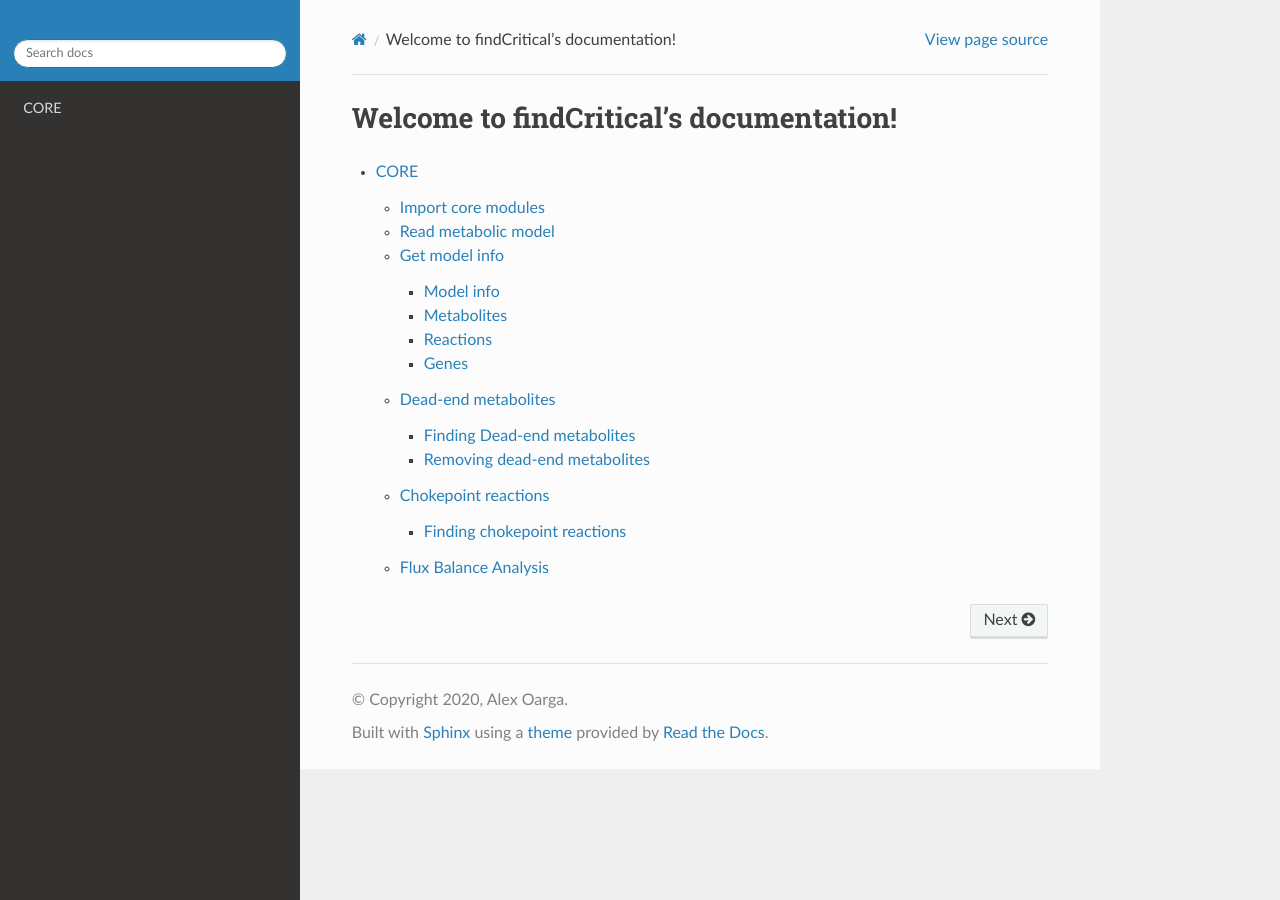
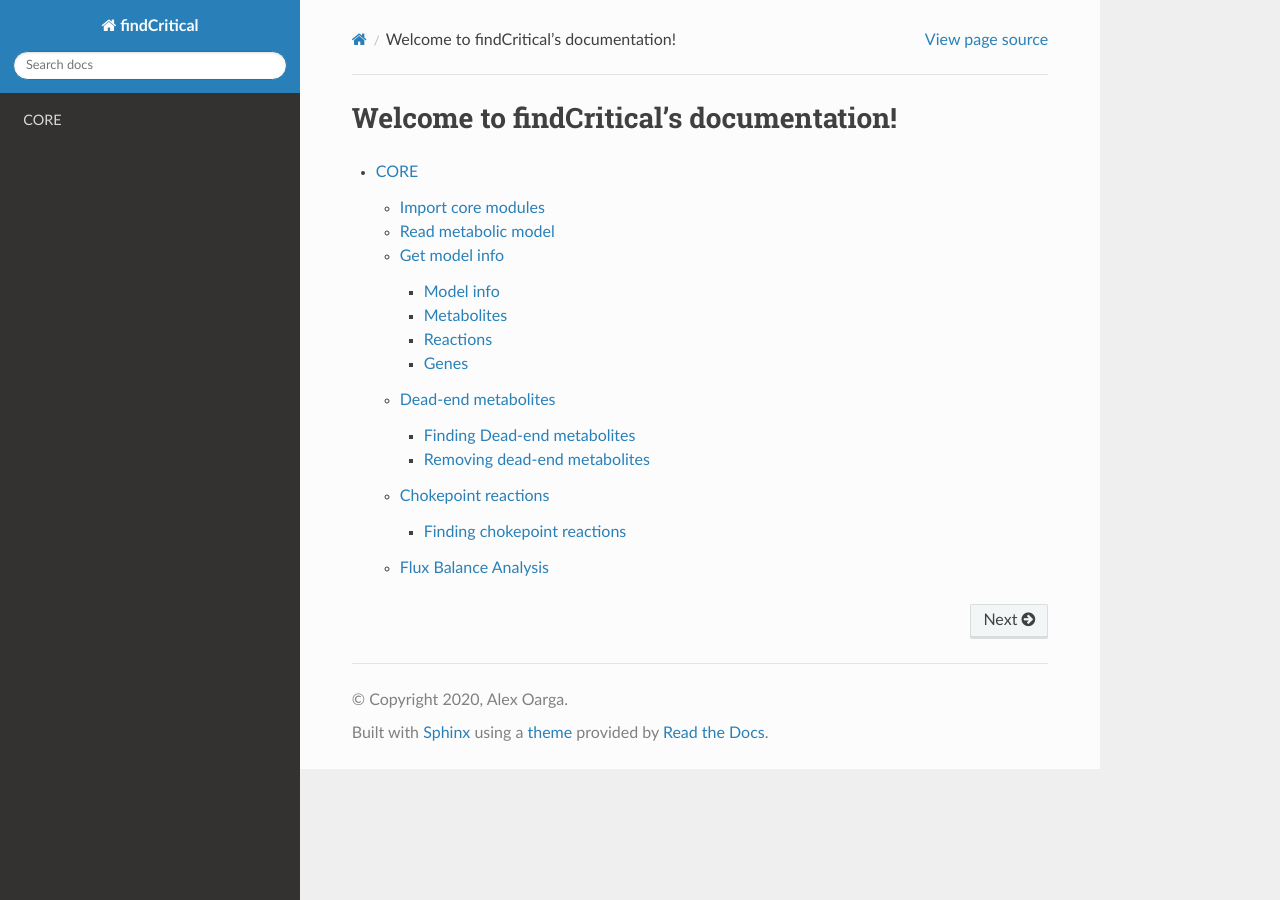
Before and after one commit to alexOarga/findCritical, a Sphinx documentation site: the page built from docs/source/index.rst, in a window 1280 px wide. Built offline with Sphinx 7.4.7 and the Read the Docs theme 2.0.0, drawn with Linux system fonts in a browser that asks for light colours.

Commit message:
trying docs

```diff
--- a/docs/source/conf.py
+++ b/docs/source/conf.py
@@ -21,16 +21,16 @@
 html_sourcelink_suffix = ''
 
 # Execute notebooks before conversion: 'always', 'never', 'auto' (default)
-#nbsphinx_execute = 'never'
+nbsphinx_execute = 'never'
 
 # Use this kernel instead of the one stored in the notebook metadata:
-#nbsphinx_kernel_name = 'python3'
+nbsphinx_kernel_name = 'python3'
 
 # List of arguments to be passed to the kernel that executes the notebooks:
 #nbsphinx_execute_arguments = ['--InlineBackend.figure_formats={"png", "pdf"}']
 
 # If True, the build process is continued even if an exception occurs:
-#nbsphinx_allow_errors = True
+nbsphinx_allow_errors = True
 
 # Controls when a cell will time out (defaults to 30; use -1 for no timeout):
 #nbsphinx_timeout = 60
@@ -44,11 +44,6 @@
 html_theme = 'sphinx_rtd_theme'
 html_static_path = ['_static']
 html_theme_path = [sphinx_rtd_theme.get_html_theme_path()]
-html_logo = 'img/logo.svg'
-html_theme_options = {
-    'logo_only': True,
-    'display_version': False,
-}
 
 # If window is narrower than this, input/output prompts are on separate lines:
 #nbsphinx_responsive_width = '700px'
```
